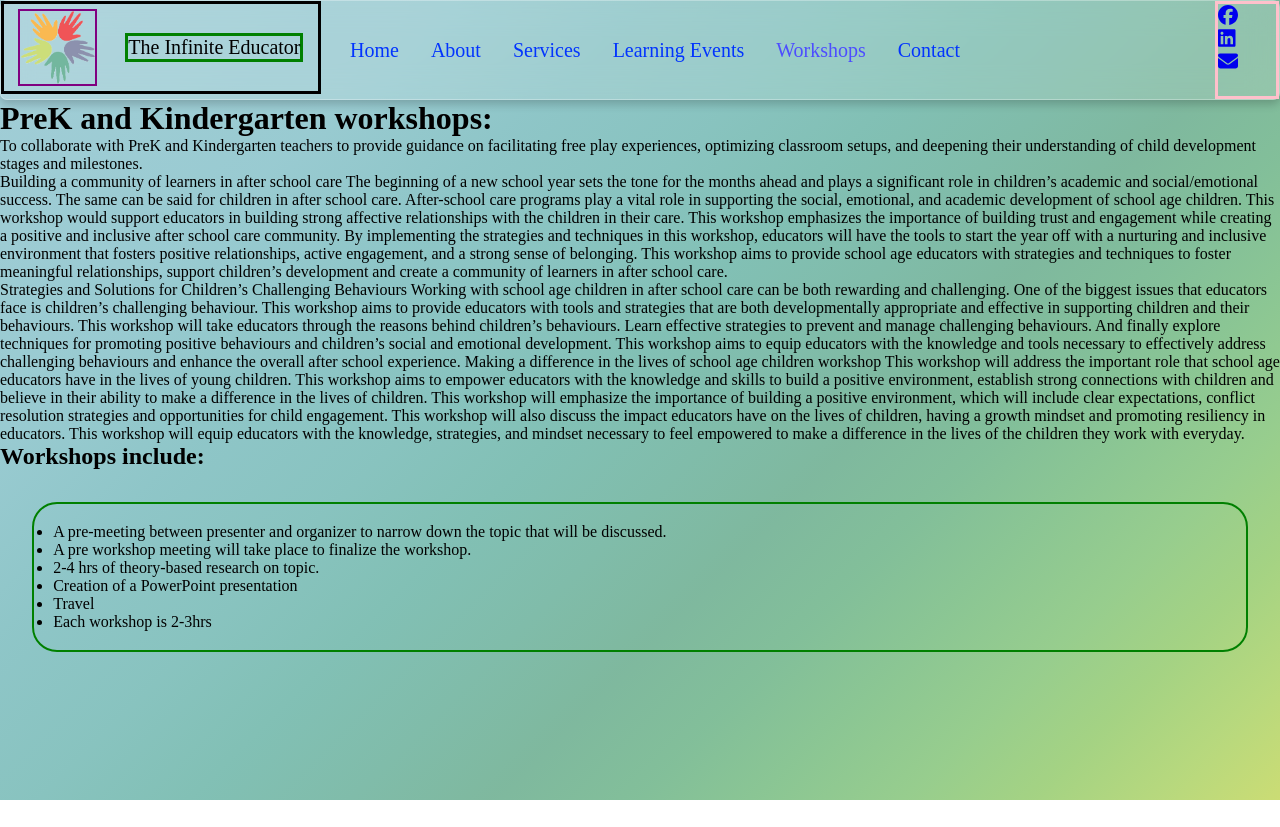
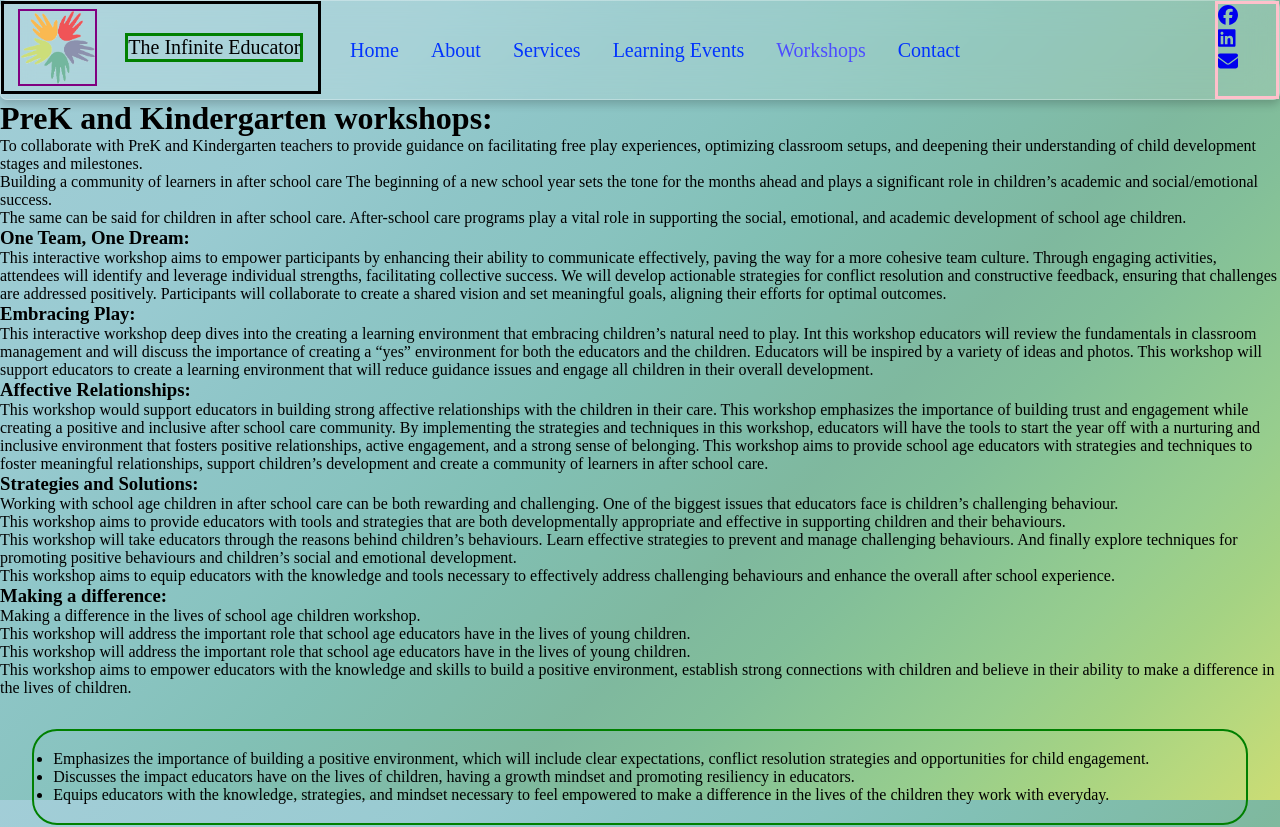
Before and after one commit to CharleenK/The-Infinite-Educator, a React (Create React App) app: page /workshops in a window 1280 px wide. Shown: the top 827 px of the page. Before the commit the page ends 800 px from the top, so only its background shows below. Built offline with nearby package versions, Linux system fonts and the light colour scheme.

Commit message:
organizing text

```diff
--- a/src/pages/LearningEvents.js
+++ b/src/pages/LearningEvents.js
@@ -3,60 +3,36 @@ import styled from "styled-components";
 const LearningEvents = () => {
   return (
     <>
-      {/* <h2>presentations</h2>
-      <h1>Partnerships</h1> */}
       <StyledDiv1>
         <h1>Learning Events</h1>
-        <h2>Workshops</h2>
         <StyledDiv2>
+          <h2>Workshops</h2>
           <h3>
-            One Team, One Dream:Building a Positive Early Childhood Community
+            One Team, One Dream: Building Positive Early Childhood Community
             Teamwork
           </h3>
-          <p>
-            This interactive workshop aims to empower participants by enhancing
-            their ability to communicate effectively, paving the way for a more
-            cohesive team culture. Through engaging activities, attendees will
-            identify and leverage individual strengths, facilitating collective
-            success. We will develop actionable strategies for conflict
-            resolution and constructive feedback, ensuring that challenges are
-            addressed positively. Participants will collaborate to create a
-            shared vision and set meaningful goals, aligning their efforts for
-            optimal outcomes.
-          </p>
-        </StyledDiv2>
-        <StyledDiv2>
           <h3>
             {" "}
             Embracing Play:Innovative Strategies for Learning Environments
           </h3>
-          <p>
-            This interactive workshop deep dives into the creating a learning
-            environment that embracing children’s natural need to play. Int this
-            workshop educators will review the fundamentals in classroom
-            management and will discuss the importance of creating a “yes”
-            environment for both the educators and the children. Educators will
-            be inspired by a variety of ideas and photos. This workshop will
-            support educators to create a learning environment that will reduce
-            guidance issues and engage all children in their overall
-            development.
-          </p>
-        </StyledDiv2>
-        <StyledDiv2>
           <h3>
             Affective Relationships:Building a community of learners in after
             school care
+            <h3>Strategies and Solutions: Children’s Challenging Behaviours</h3>
           </h3>
-        </StyledDiv2>
-        <StyledDiv2>
-          <h3>Strategies and Solutions: Children’s Challenging Behaviours</h3>
-        </StyledDiv2>
-        <StyledDiv2>
           <h3>
             Making a difference: The important role that school age educators
             have in the lives of young children
           </h3>
         </StyledDiv2>
+        <StyledDiv2>
+          <h2>Presentations</h2>
+        </StyledDiv2>
+        <StyledDiv2>
+          <h2>Partnerships</h2>
+        </StyledDiv2>
+        <StyledDiv2></StyledDiv2>
+        <StyledDiv2></StyledDiv2>
       </StyledDiv1>
     </>
   );
--- a/src/pages/Workshops.js
+++ b/src/pages/Workshops.js
@@ -10,53 +10,112 @@ const Workshops = () => {
         deepening their understanding of child development stages and
         milestones.
       </p>
-
       <p>
-        {" "}
         Building a community of learners in after school care The beginning of a
         new school year sets the tone for the months ahead and plays a
         significant role in children’s academic and social/emotional success.
+      </p>
+      <p>
         The same can be said for children in after school care. After-school
         care programs play a vital role in supporting the social, emotional, and
-        academic development of school age children. This workshop would support
-        educators in building strong affective relationships with the children
-        in their care. This workshop emphasizes the importance of building trust
-        and engagement while creating a positive and inclusive after school care
-        community. By implementing the strategies and techniques in this
-        workshop, educators will have the tools to start the year off with a
-        nurturing and inclusive environment that fosters positive relationships,
-        active engagement, and a strong sense of belonging. This workshop aims
-        to provide school age educators with strategies and techniques to foster
-        meaningful relationships, support children’s development and create a
-        community of learners in after school care.{" "}
+        academic development of school age children.
+      </p>
+      <h3>One Team, One Dream:</h3>
+      <p>
+        This interactive workshop aims to empower participants by enhancing
+        their ability to communicate effectively, paving the way for a more
+        cohesive team culture. Through engaging activities, attendees will
+        identify and leverage individual strengths, facilitating collective
+        success. We will develop actionable strategies for conflict resolution
+        and constructive feedback, ensuring that challenges are addressed
+        positively. Participants will collaborate to create a shared vision and
+        set meaningful goals, aligning their efforts for optimal outcomes.
+      </p>
+      <h3> Embracing Play:</h3>
+      <p>
+        This interactive workshop deep dives into the creating a learning
+        environment that embracing children’s natural need to play. Int this
+        workshop educators will review the fundamentals in classroom management
+        and will discuss the importance of creating a “yes” environment for both
+        the educators and the children. Educators will be inspired by a variety
+        of ideas and photos. This workshop will support educators to create a
+        learning environment that will reduce guidance issues and engage all
+        children in their overall development.
+      </p>
+      <h3>Affective Relationships:</h3>
+      <p>
+        This workshop would support educators in building strong affective
+        relationships with the children in their care. This workshop emphasizes
+        the importance of building trust and engagement while creating a
+        positive and inclusive after school care community. By implementing the
+        strategies and techniques in this workshop, educators will have the
+        tools to start the year off with a nurturing and inclusive environment
+        that fosters positive relationships, active engagement, and a strong
+        sense of belonging. This workshop aims to provide school age educators
+        with strategies and techniques to foster meaningful relationships,
+        support children’s development and create a community of learners in
+        after school care.
+      </p>
+      <h3>Strategies and Solutions:</h3>
+      <p>
+        Working with school age children in after school care can be both
+        rewarding and challenging. One of the biggest issues that educators face
+        is children’s challenging behaviour.
       </p>
       <p>
-        Strategies and Solutions for Children’s Challenging Behaviours Working
-        with school age children in after school care can be both rewarding and
-        challenging. One of the biggest issues that educators face is children’s
-        challenging behaviour. This workshop aims to provide educators with
-        tools and strategies that are both developmentally appropriate and
-        effective in supporting children and their behaviours. This workshop
-        will take educators through the reasons behind children’s behaviours.
-        Learn effective strategies to prevent and manage challenging behaviours.
-        And finally explore techniques for promoting positive behaviours and
-        children’s social and emotional development. This workshop aims to equip
-        educators with the knowledge and tools necessary to effectively address
-        challenging behaviours and enhance the overall after school experience.
-        Making a difference in the lives of school age children workshop This
-        workshop will address the important role that school age educators have
-        in the lives of young children. This workshop aims to empower educators
-        with the knowledge and skills to build a positive environment, establish
-        strong connections with children and believe in their ability to make a
-        difference in the lives of children. This workshop will emphasize the
-        importance of building a positive environment, which will include clear
-        expectations, conflict resolution strategies and opportunities for child
-        engagement. This workshop will also discuss the impact educators have on
-        the lives of children, having a growth mindset and promoting resiliency
-        in educators. This workshop will equip educators with the knowledge,
-        strategies, and mindset necessary to feel empowered to make a difference
-        in the lives of the children they work with everyday.
+        This workshop aims to provide educators with tools and strategies that
+        are both developmentally appropriate and effective in supporting
+        children and their behaviours.
       </p>
+      <p>
+        {" "}
+        This workshop will take educators through the reasons behind children’s
+        behaviours. Learn effective strategies to prevent and manage challenging
+        behaviours. And finally explore techniques for promoting positive
+        behaviours and children’s social and emotional development.
+      </p>
+      <p>
+        This workshop aims to equip educators with the knowledge and tools
+        necessary to effectively address challenging behaviours and enhance the
+        overall after school experience.{" "}
+      </p>
+      <h3>Making a difference:</h3>
+      <p>Making a difference in the lives of school age children workshop.</p>
+      <p>
+        This workshop will address the important role that school age educators
+        have in the lives of young children.
+      </p>
+      <p>
+        This workshop will address the important role that school age educators
+        have in the lives of young children.
+      </p>
+      <p>
+        {" "}
+        This workshop aims to empower educators with the knowledge and skills to
+        build a positive environment, establish strong connections with children
+        and believe in their ability to make a difference in the lives of
+        children.{" "}
+      </p>
+      <StyledDiv2>
+        <ul>
+          <li>
+            Emphasizes the importance of building a positive environment, which
+            will include clear expectations, conflict resolution strategies and
+            opportunities for child engagement.
+          </li>
+          <li>
+            Discusses the impact educators have on the lives of children, having
+            a growth mindset and promoting resiliency in educators.
+          </li>
+          <li>
+            {" "}
+            Equips educators with the knowledge, strategies, and mindset
+            necessary to feel empowered to make a difference in the lives of the
+            children they work with everyday.
+          </li>
+        </ul>
+      </StyledDiv2>
+
       <h2> Workshops include:</h2>
       <StyledDiv2>
         <ul>
```
